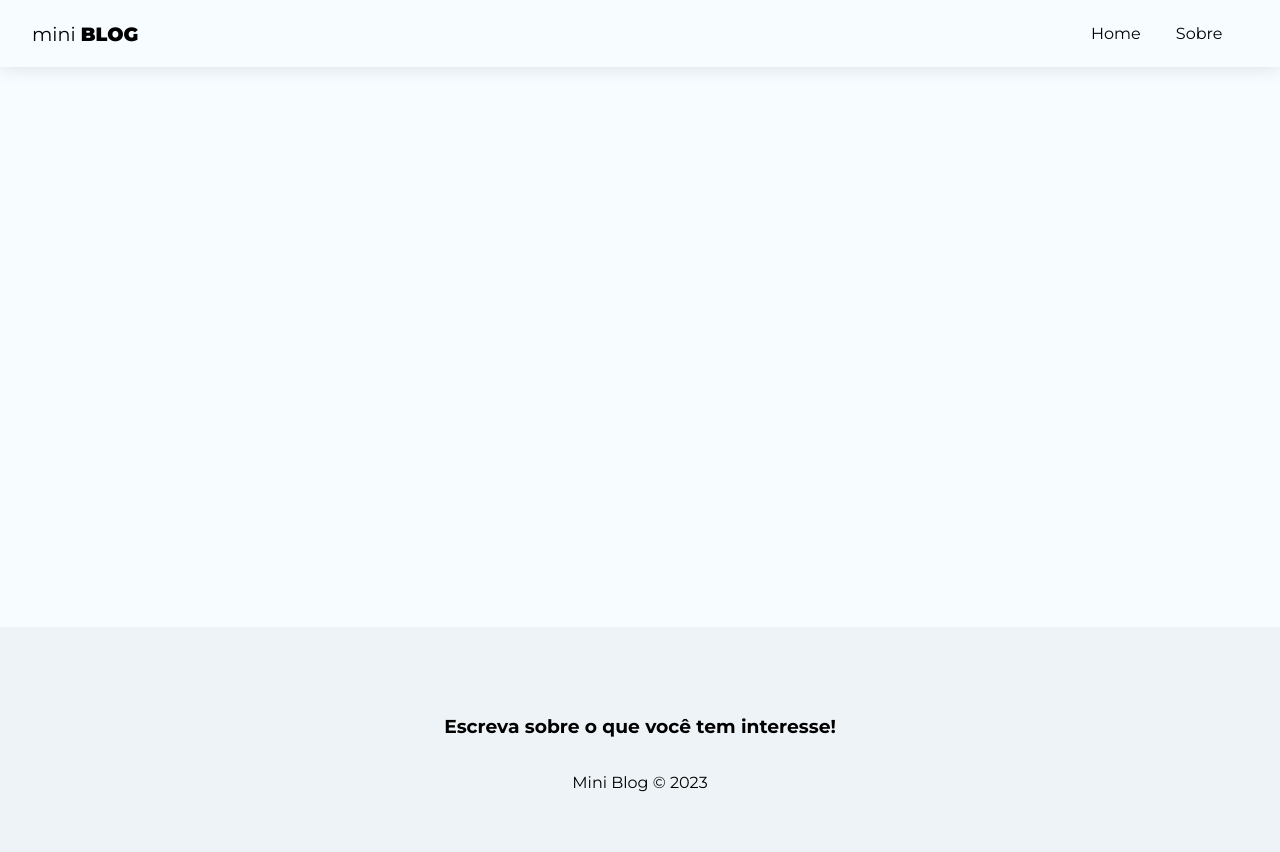
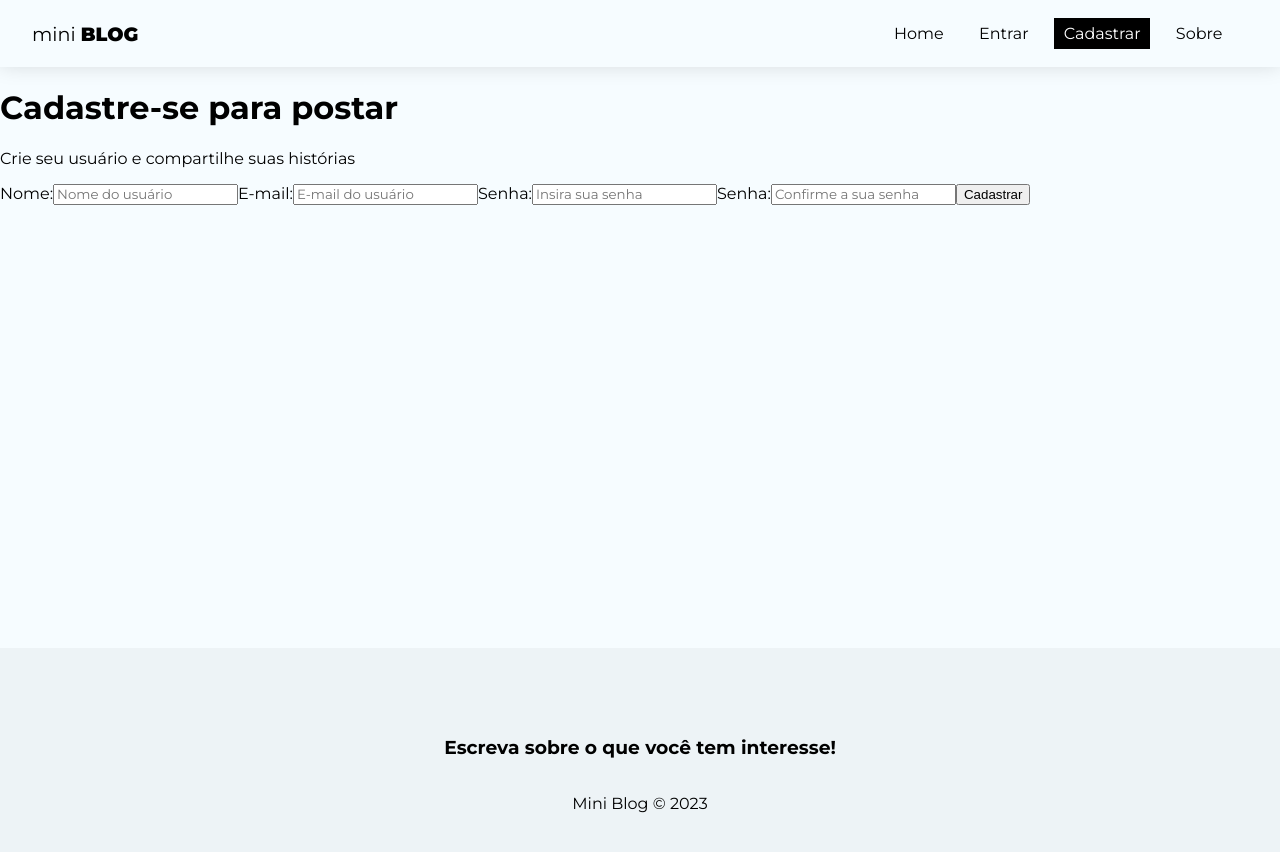
Before and after one commit to NicollasRyan/miniBlog, a React (Create React App) app: page /register in a window 1280 px wide. Shown: the top 852 px of the page. Built offline with nearby package versions, Linux system fonts and the light colour scheme.

Commit message:
Criando formulário de cadastro

```diff
--- a/src/App.js
+++ b/src/App.js
@@ -10,6 +10,8 @@
 import { Navbar } from "./components/Navbar";
 import { About } from "./Pages/About";
 import { Home } from "./Pages/Home";
+import { Login } from "./Pages/Login";
+import { Register } from "./Pages/Register";
 
 function App() {
   return (
@@ -20,6 +22,8 @@
           <Routes>
             <Route path="/" element={<Home />} />
             <Route path="/about" element={<About />} />
+            <Route path="/login" element={<Login />} />
+            <Route path="/register" element={<Register />} />
           </Routes>
         </div>
         <Footer />
--- /dev/null
+++ b/src/Pages/Login/index.js
@@ -0,0 +1,9 @@
+import styles from "./styles.module.css";
+
+export function Login() {
+  return (
+    <div>
+      <h2>Login</h2>
+    </div>
+  );
+}
--- /dev/null
+++ b/src/Pages/Register/index.js
@@ -0,0 +1,52 @@
+import styles from "./styles.module.css";
+
+import { useState, useEffect } from "react";
+
+export function Register() {
+  return (
+    <div>
+      <h1>Cadastre-se para postar</h1>
+      <p>Crie seu usuário e compartilhe suas histórias</p>
+      <form>
+        <label>
+          <span>Nome:</span>
+          <input
+            type="text"
+            name="displayName"
+            required
+            placeholder="Nome do usuário"
+          />
+        </label>
+        <label>
+          <span>E-mail:</span>
+          <input
+            type="email"
+            name="email"
+            required
+            placeholder="E-mail do usuário"
+          />
+        </label>
+        <label>
+          <span>Senha:</span>
+          <input
+            type="password"
+            name="password"
+            required
+            placeholder="Insira sua senha"
+          />
+        </label>
+        <label>
+          <span>Senha:</span>
+          <input
+            type="password"
+            name="confirmPassword"
+            required
+            placeholder="Confirme a sua senha"
+          />
+        </label>
+
+        <button className="btn">Cadastrar</button>
+      </form>
+    </div>
+  );
+}
--- /dev/null
+++ b/src/Pages/Register/styles.module.css
@@ -0,0 +1,7 @@
+.register {
+    text-align: center;
+}
+
+.register p {
+    color: #aaa;
+}
--- a/src/components/Navbar/index.js
+++ b/src/components/Navbar/index.js
@@ -19,6 +19,22 @@
         </li>
         <li>
           <NavLink
+            to="/login"
+            className={({ isActive }) => (isActive ? styles.active : "")}
+          >
+            Entrar
+          </NavLink>
+        </li>
+        <li>
+          <NavLink
+            to="/register"
+            className={({ isActive }) => (isActive ? styles.active : "")}
+          >
+            Cadastrar
+          </NavLink>
+        </li>
+        <li>
+          <NavLink
             to="/about"
             className={({ isActive }) => (isActive ? styles.active : "")}
           >
```
Also changed, not shown: src/Pages/Login/styles.module.css (added).
